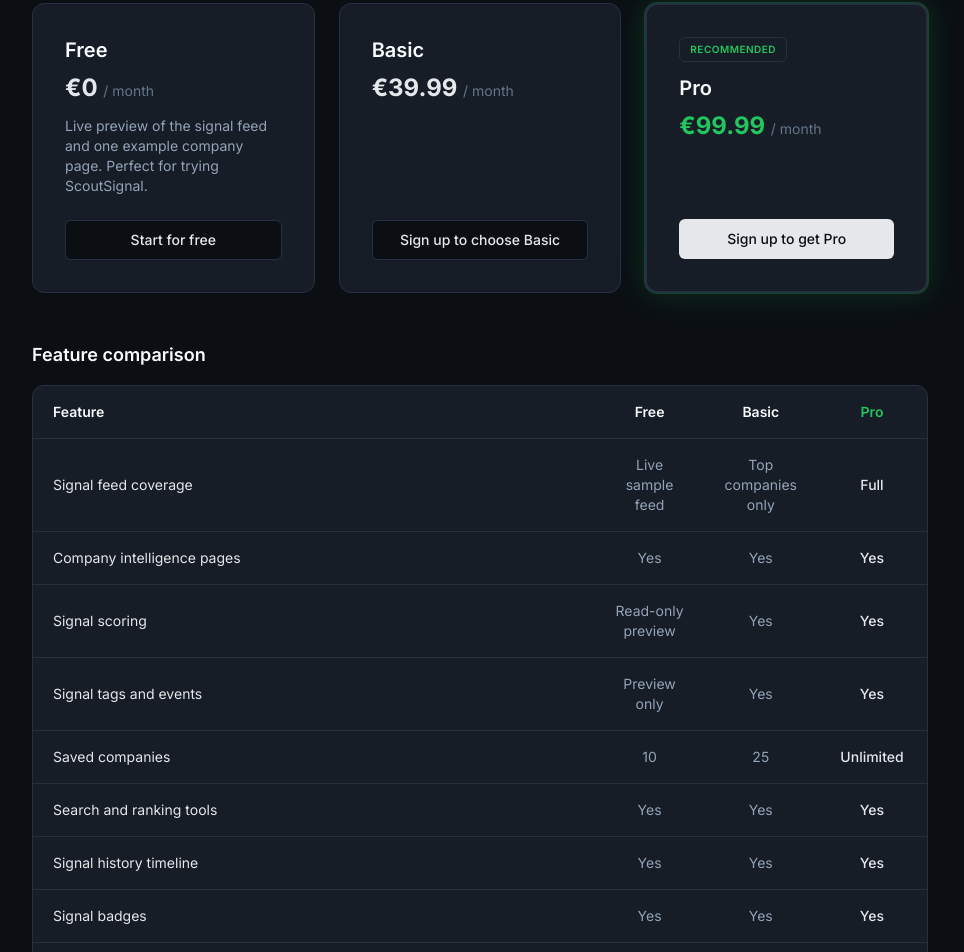
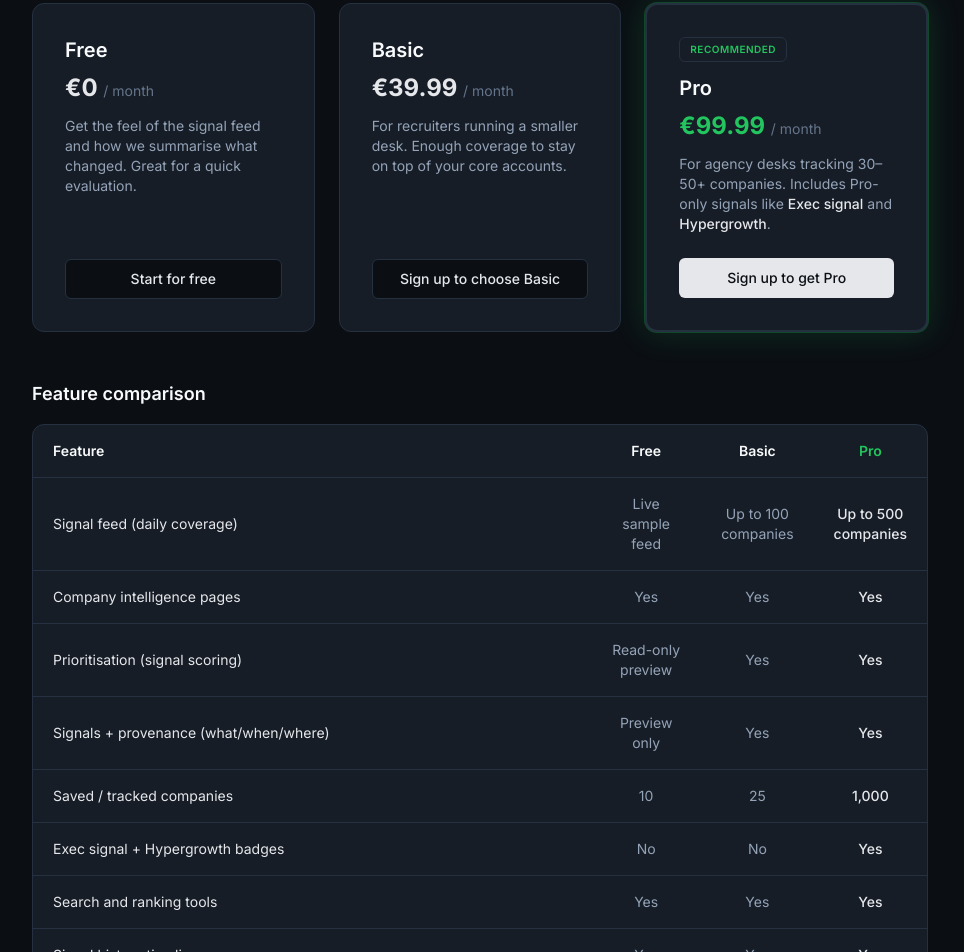
Before and after one commit to conorwalsh1/scout-signal, a Next.js app: page /pricing in a window 1280 px wide. Shown: the part 223-1175 px from the top of the page, without its empty margins (160-1124 px from the left). Built offline with nearby package versions, Linux system fonts and the light colour scheme; no server answers.

Commit message:
Clarify pricing plan messaging

```diff
--- a/app/pricing/page.tsx
+++ b/app/pricing/page.tsx
@@ -3,15 +3,16 @@
 
 // Aligned with actual app behavior. See docs/PRICING_TABLE_AUDIT.md.
 const FEATURES = [
-  { feature: "Signal feed coverage", free: "Live sample feed", basic: "Top companies only", pro: "Full" },
+  { feature: "Signal feed (daily coverage)", free: "Live sample feed", basic: "Up to 100 companies", pro: "Up to 500 companies" },
   { feature: "Company intelligence pages", free: "Yes", basic: "Yes", pro: "Yes" },
-  { feature: "Signal scoring", free: "Read-only preview", basic: "Yes", pro: "Yes" },
-  { feature: "Signal tags and events", free: "Preview only", basic: "Yes", pro: "Yes" },
-  { feature: "Saved companies", free: "10", basic: "25", pro: "Unlimited" },
+  { feature: "Prioritisation (signal scoring)", free: "Read-only preview", basic: "Yes", pro: "Yes" },
+  { feature: "Signals + provenance (what/when/where)", free: "Preview only", basic: "Yes", pro: "Yes" },
+  { feature: "Saved / tracked companies", free: "10", basic: "25", pro: "1,000" },
+  { feature: "Exec signal + Hypergrowth badges", free: "No", basic: "No", pro: "Yes" },
   { feature: "Search and ranking tools", free: "Yes", basic: "Yes", pro: "Yes" },
   { feature: "Signal history timeline", free: "Yes", basic: "Yes", pro: "Yes" },
   { feature: "Signal badges", free: "Yes", basic: "Yes", pro: "Yes" },
-  { feature: "Signal alerts", free: "Yes", basic: "Yes", pro: "Yes" },
+  { feature: "Alerts", free: "In-app setup", basic: "In-app setup", pro: "In-app setup (email delivery coming)" },
   { feature: "Advanced signal filters", free: "Yes", basic: "Yes", pro: "Yes" },
   { feature: "Data export", free: "No", basic: "No", pro: "Coming soon" },
   { feature: "Hiring trend analytics", free: "No", basic: "—", pro: "Coming soon" },
@@ -31,7 +32,7 @@
       <div className="max-w-4xl mx-auto">
         <h1 className="text-3xl font-bold text-foreground-heading mb-2">Pricing</h1>
         <p className="text-secondary mb-10">
-          Start free, then upgrade when you need deeper coverage and automation.
+          Start free, then upgrade when you need more coverage and Pro-only signals.
         </p>
         <div className="mb-8 rounded-xl border border-border bg-card/60 px-4 py-3 text-sm text-secondary">
           {user ? (
@@ -54,7 +55,7 @@
               €0 <span className="text-sm font-normal text-muted-foreground">/ month</span>
             </p>
             <p className="mt-3 text-sm text-secondary">
-              Live preview of the signal feed and one example company page. Perfect for trying ScoutSignal.
+              Get the feel of the signal feed and how we summarise what changed. Great for a quick evaluation.
             </p>
             <div className="mt-auto pt-6">
               {user ? (
@@ -86,6 +87,9 @@
             <h2 className="text-xl font-semibold text-foreground-heading">Basic</h2>
             <p className="mt-2 text-2xl font-bold text-foreground">
               €39.99 <span className="text-sm font-normal text-muted-foreground">/ month</span>
+            </p>
+            <p className="mt-3 text-sm text-secondary">
+              For recruiters running a smaller desk. Enough coverage to stay on top of your core accounts.
             </p>
             <div className="mt-auto pt-6">
               {user ? (
@@ -130,6 +134,9 @@
             <h2 className="text-xl font-semibold text-foreground-heading">Pro</h2>
             <p className="mt-2 text-2xl font-bold text-signal-green">
               €99.99 <span className="text-sm font-normal text-muted-foreground">/ month</span>
+            </p>
+            <p className="mt-3 text-sm text-secondary">
+              For agency desks tracking 30–50+ companies. Includes Pro-only signals like <span className="font-medium text-foreground">Exec signal</span> and <span className="font-medium text-foreground">Hypergrowth</span>.
             </p>
             <div className="mt-auto pt-6">
               {user ? (
```
